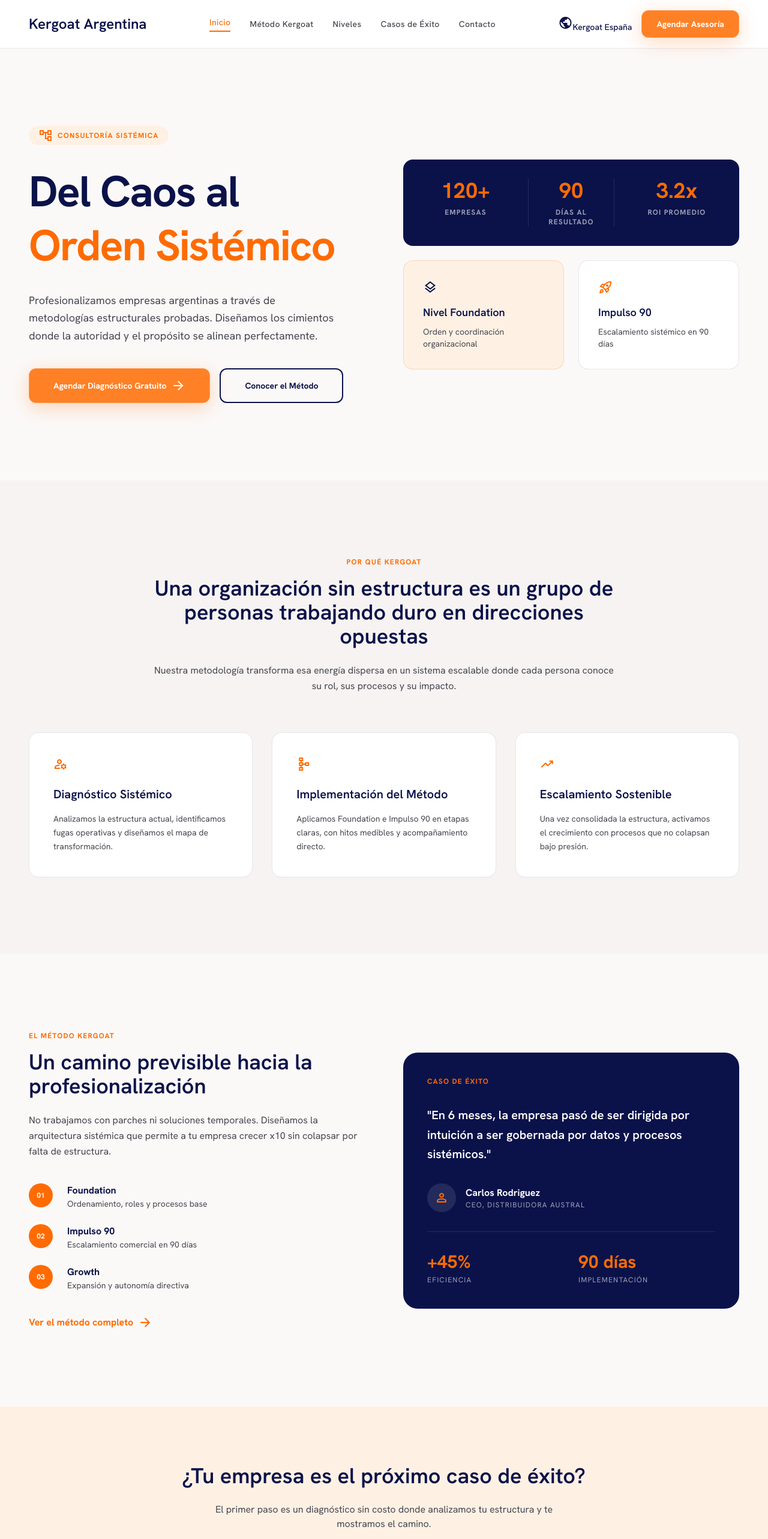
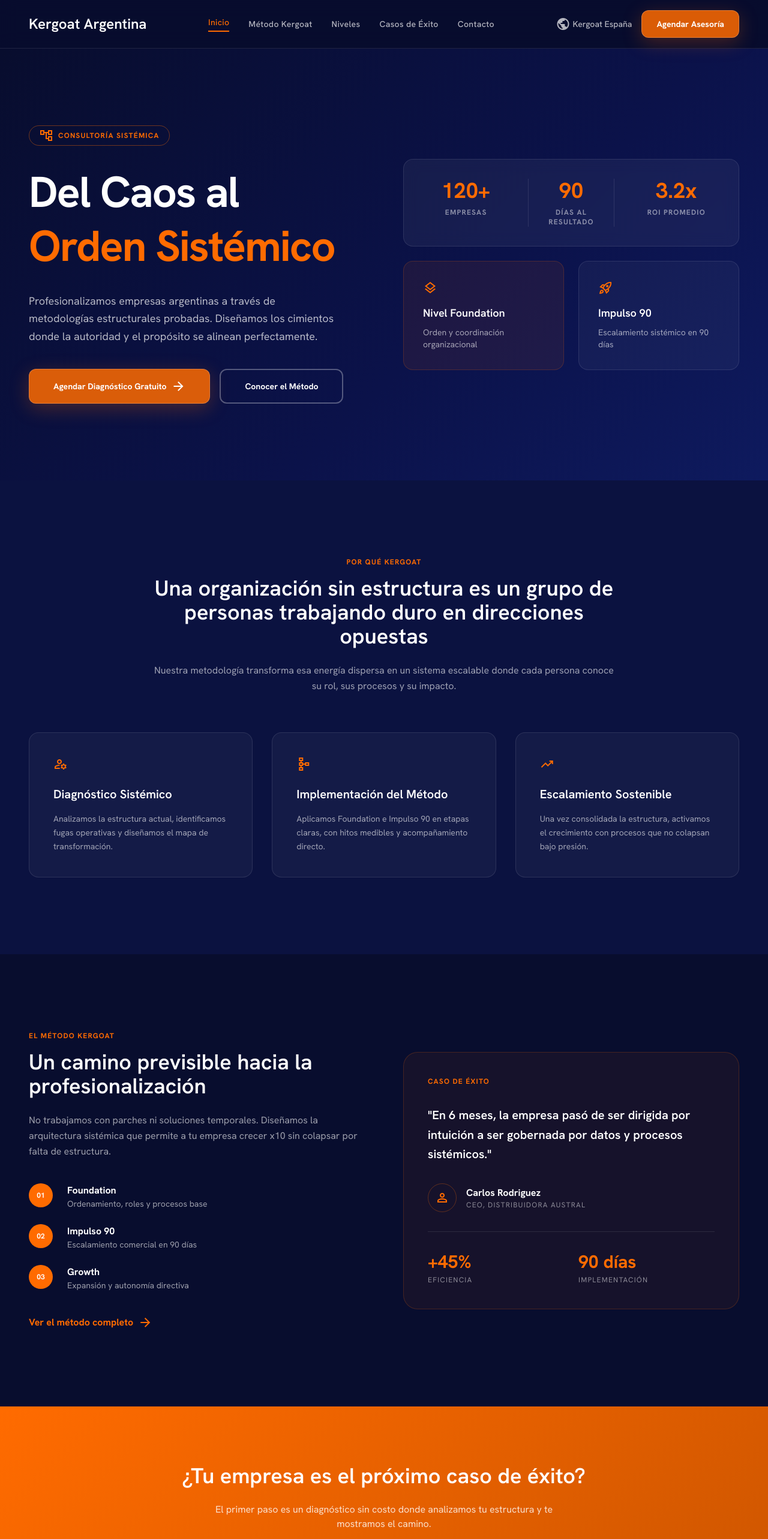
Before and after one commit to kergoatargentina/kergoat-argentina, a Next.js app: page / in a window 1280 px wide. Shown: the top 2566 px of the page at 60% size. Built offline with nearby package versions, Linux system fonts and the light colour scheme.

Commit message:
Dark Navy theme — predominant deep navy palette across site

```diff
--- a/src/app/globals.css
+++ b/src/app/globals.css
@@ -8,15 +8,16 @@
   --color-graphite: #353535;
   --color-pure-white: #FFFFFF;
 
-  --color-background: #fbf9f8;
-  --color-surface: #fbf9f8;
-  --color-surface-dim: #dcd9d9;
-  --color-surface-bright: #fbf9f8;
-  --color-surface-container-lowest: #ffffff;
-  --color-surface-container-low: #f6f3f2;
-  --color-surface-container: #f0eded;
-  --color-surface-container-high: #eae8e7;
-  --color-surface-container-highest: #e4e2e1;
+  /* Dark Navy theme */
+  --color-background: #080d2e;
+  --color-surface: #080d2e;
+  --color-surface-dim: #060a24;
+  --color-surface-bright: #0d1545;
+  --color-surface-container-lowest: #050820;
+  --color-surface-container-low: #0b1240;
+  --color-surface-container: #0e1650;
+  --color-surface-container-high: #111a5a;
+  --color-surface-container-highest: #151f65;
   --color-surface-variant: #e4e2e1;
   --color-on-surface: #1b1c1c;
   --color-on-surface-variant: #46464f;
@@ -76,7 +77,7 @@
 
 body {
   background-color: var(--color-background);
-  color: var(--color-on-surface);
+  color: #f0f0f5;
   font-family: var(--font-sans);
 }
 
--- a/src/app/page.tsx
+++ b/src/app/page.tsx
@@ -6,26 +6,26 @@ import Link from 'next/link'
 export default function HomePage() {
   return (
     <PublicLayout>
-      {/* Hero */}
-      <section className="bg-background min-h-[90vh] flex items-center overflow-hidden">
+      {/* Hero — fondo navy profundo */}
+      <section className="min-h-[90vh] flex items-center overflow-hidden" style={{ background: 'linear-gradient(135deg, #080d2e 0%, #0B124A 60%, #0e1a5e 100%)' }}>
         <div className="max-w-[1280px] mx-auto px-6 md:px-12 py-24 grid grid-cols-1 lg:grid-cols-2 gap-16 items-center">
           <div>
             <AnimateOnScroll direction="up" delay={0}>
-              <span className="inline-flex items-center gap-2 px-4 py-1 rounded-full bg-soft-apricot text-systemic-orange text-xs font-bold tracking-widest uppercase mb-8">
+              <span className="inline-flex items-center gap-2 px-4 py-1 rounded-full border border-systemic-orange/40 text-systemic-orange text-xs font-bold tracking-widest uppercase mb-8">
                 <span className="material-symbols-outlined text-base">account_tree</span>
                 Consultoría Sistémica
               </span>
             </AnimateOnScroll>
 
             <AnimateOnScroll direction="up" delay={100}>
-              <h1 className="text-5xl md:text-7xl font-bold text-deep-navy leading-tight tracking-tight mb-8">
+              <h1 className="text-5xl md:text-7xl font-bold leading-tight tracking-tight mb-8 text-white">
                 Del Caos al<br />
                 <span className="text-systemic-orange">Orden Sistémico</span>
               </h1>
             </AnimateOnScroll>
 
             <AnimateOnScroll direction="up" delay={200}>
-              <p className="text-lg text-on-surface-variant leading-relaxed mb-10 max-w-lg">
+              <p className="text-lg text-white/70 leading-relaxed mb-10 max-w-lg">
                 Profesionalizamos empresas argentinas a través de metodologías estructurales probadas. Diseñamos los cimientos donde la autoridad y el propósito se alinean perfectamente.
               </p>
             </AnimateOnScroll>
@@ -34,14 +34,14 @@ export default function HomePage() {
               <div className="flex flex-col sm:flex-row gap-4">
                 <Link
                   href="/contacto"
-                  className="liquid-glass-primary text-pure-white px-10 py-4 rounded-xl font-bold text-sm flex items-center justify-center gap-2"
+                  className="liquid-glass-primary text-white px-10 py-4 rounded-xl font-bold text-sm flex items-center justify-center gap-2"
                 >
                   Agendar Diagnóstico Gratuito
                   <span className="material-symbols-outlined text-base">arrow_forward</span>
                 </Link>
                 <Link
                   href="/metodo"
-                  className="bg-transparent border-2 border-deep-navy text-deep-navy px-10 py-4 rounded-xl font-bold text-sm flex items-center justify-center gap-2 hover:bg-soft-apricot transition-all duration-300"
+                  className="bg-transparent border-2 border-white/30 text-white px-10 py-4 rounded-xl font-bold text-sm flex items-center justify-center gap-2 hover:border-systemic-orange hover:text-systemic-orange transition-all duration-300"
                 >
                   Conocer el Método
                 </Link>
@@ -51,55 +51,56 @@ export default function HomePage() {
 
           <AnimateOnScroll direction="right" delay={200}>
             <div className="grid grid-cols-2 gap-6">
-              <div className="bg-deep-navy text-pure-white p-8 rounded-2xl col-span-2">
+              {/* Stats */}
+              <div className="col-span-2 rounded-2xl p-8 border border-white/10" style={{ background: 'rgba(255,255,255,0.05)', backdropFilter: 'blur(12px)' }}>
                 <div className="grid grid-cols-3 gap-8 text-center">
                   <div>
                     <div className="text-4xl font-bold text-systemic-orange mb-2">
                       <CountUp end={120} suffix="+" />
                     </div>
-                    <div className="text-xs font-bold tracking-widest uppercase text-white/60">Empresas</div>
+                    <div className="text-xs font-bold tracking-widest uppercase text-white/50">Empresas</div>
                   </div>
                   <div className="border-x border-white/10 px-4">
                     <div className="text-4xl font-bold text-systemic-orange mb-2">
                       <CountUp end={90} />
                     </div>
-                    <div className="text-xs font-bold tracking-widest uppercase text-white/60">Días al resultado</div>
+                    <div className="text-xs font-bold tracking-widest uppercase text-white/50">Días al resultado</div>
                   </div>
                   <div>
                     <div className="text-4xl font-bold text-systemic-orange mb-2">
                       <CountUp end={3.2} suffix="x" decimals={1} />
                     </div>
-                    <div className="text-xs font-bold tracking-widest uppercase text-white/60">ROI promedio</div>
+                    <div className="text-xs font-bold tracking-widest uppercase text-white/50">ROI promedio</div>
                   </div>
                 </div>
               </div>
 
-              <div className="bg-soft-apricot p-8 rounded-2xl border border-systemic-orange/20">
-                <span className="material-symbols-outlined text-deep-navy text-4xl mb-4 block">layers</span>
-                <h3 className="text-lg font-semibold text-deep-navy mb-2">Nivel Foundation</h3>
-                <p className="text-sm text-on-surface-variant">Orden y coordinación organizacional</p>
+              <div className="p-8 rounded-2xl border border-systemic-orange/20 hover:border-systemic-orange/50 transition-all" style={{ background: 'rgba(255,107,0,0.08)' }}>
+                <span className="material-symbols-outlined text-systemic-orange text-4xl mb-4 block">layers</span>
+                <h3 className="text-lg font-semibold text-white mb-2">Nivel Foundation</h3>
+                <p className="text-sm text-white/60">Orden y coordinación organizacional</p>
               </div>
 
-              <div className="bg-pure-white p-8 rounded-2xl border border-deep-navy/10 hover:border-systemic-orange/30 transition-all">
+              <div className="p-8 rounded-2xl border border-white/10 hover:border-systemic-orange/40 transition-all" style={{ background: 'rgba(255,255,255,0.04)' }}>
                 <span className="material-symbols-outlined text-systemic-orange text-4xl mb-4 block">rocket_launch</span>
-                <h3 className="text-lg font-semibold text-deep-navy mb-2">Impulso 90</h3>
-                <p className="text-sm text-on-surface-variant">Escalamiento sistémico en 90 días</p>
+                <h3 className="text-lg font-semibold text-white mb-2">Impulso 90</h3>
+                <p className="text-sm text-white/60">Escalamiento sistémico en 90 días</p>
               </div>
             </div>
           </AnimateOnScroll>
         </div>
       </section>
 
-      {/* Propuesta de valor */}
-      <section className="py-24 md:py-32 bg-surface-container-low">
+      {/* Propuesta de valor — navy medio */}
+      <section className="py-24 md:py-32" style={{ background: '#0b1240' }}>
         <div className="max-w-[1280px] mx-auto px-6 md:px-12">
           <AnimateOnScroll direction="up">
             <div className="text-center mb-16 max-w-3xl mx-auto">
               <span className="text-xs font-bold tracking-widest text-systemic-orange uppercase block mb-4">Por Qué Kergoat</span>
-              <h2 className="text-4xl font-semibold text-deep-navy mb-6">
+              <h2 className="text-4xl font-semibold text-white mb-6">
                 Una organización sin estructura es un grupo de personas trabajando duro en direcciones opuestas
               </h2>
-              <p className="text-base text-on-surface-variant leading-relaxed">
+              <p className="text-base text-white/60 leading-relaxed">
                 Nuestra metodología transforma esa energía dispersa en un sistema escalable donde cada persona conoce su rol, sus procesos y su impacto.
               </p>
             </div>
@@ -107,30 +108,15 @@ export default function HomePage() {
 
           <div className="grid grid-cols-1 md:grid-cols-3 gap-8">
             {[
-              {
-                icon: 'manage_accounts',
-                title: 'Diagnóstico Sistémico',
-                desc: 'Analizamos la estructura actual, identificamos fugas operativas y diseñamos el mapa de transformación.',
-                delay: 0,
-              },
-              {
-                icon: 'schema',
-                title: 'Implementación del Método',
-                desc: 'Aplicamos Foundation e Impulso 90 en etapas claras, con hitos medibles y acompañamiento directo.',
-                delay: 100,
-              },
-              {
-                icon: 'trending_up',
-                title: 'Escalamiento Sostenible',
-                desc: 'Una vez consolidada la estructura, activamos el crecimiento con procesos que no colapsan bajo presión.',
-                delay: 200,
-              },
+              { icon: 'manage_accounts', title: 'Diagnóstico Sistémico', desc: 'Analizamos la estructura actual, identificamos fugas operativas y diseñamos el mapa de transformación.', delay: 0 },
+              { icon: 'schema', title: 'Implementación del Método', desc: 'Aplicamos Foundation e Impulso 90 en etapas claras, con hitos medibles y acompañamiento directo.', delay: 100 },
+              { icon: 'trending_up', title: 'Escalamiento Sostenible', desc: 'Una vez consolidada la estructura, activamos el crecimiento con procesos que no colapsan bajo presión.', delay: 200 },
             ].map(({ icon, title, desc, delay }) => (
               <AnimateOnScroll key={title} direction="up" delay={delay}>
-                <div className="bg-pure-white p-10 rounded-2xl border border-deep-navy/10 hover:border-systemic-orange/30 transition-all hover:-translate-y-1 h-full">
+                <div className="p-10 rounded-2xl border border-white/10 hover:border-systemic-orange/40 transition-all hover:-translate-y-1 h-full" style={{ background: 'rgba(255,255,255,0.04)' }}>
                   <span className="material-symbols-outlined text-systemic-orange text-4xl mb-6 block">{icon}</span>
-                  <h3 className="text-xl font-semibold text-deep-navy mb-4">{title}</h3>
-                  <p className="text-sm text-on-surface-variant leading-relaxed">{desc}</p>
+                  <h3 className="text-xl font-semibold text-white mb-4">{title}</h3>
+                  <p className="text-sm text-white/60 leading-relaxed">{desc}</p>
                 </div>
               </AnimateOnScroll>
             ))}
@@ -138,13 +124,13 @@ export default function HomePage() {
         </div>
       </section>
 
-      {/* Metodología — preview */}
-      <section className="py-24 md:py-32">
+      {/* Metodología — fondo más oscuro */}
+      <section className="py-24 md:py-32" style={{ background: '#080d2e' }}>
         <div className="max-w-[1280px] mx-auto px-6 md:px-12 flex flex-col lg:flex-row gap-16 items-center">
           <AnimateOnScroll direction="left" className="lg:w-1/2">
             <span className="text-xs font-bold tracking-widest text-systemic-orange uppercase block mb-4">El Método Kergoat</span>
-            <h2 className="text-4xl font-semibold text-deep-navy mb-6">Un camino previsible hacia la profesionalización</h2>
-            <p className="text-base text-on-surface-variant leading-relaxed mb-10">
+            <h2 className="text-4xl font-semibold text-white mb-6">Un camino previsible hacia la profesionalización</h2>
+            <p className="text-base text-white/60 leading-relaxed mb-10">
               No trabajamos con parches ni soluciones temporales. Diseñamos la arquitectura sistémica que permite a tu empresa crecer x10 sin colapsar por falta de estructura.
             </p>
 
@@ -156,12 +142,10 @@ export default function HomePage() {
               ].map(({ num, label, desc }, i) => (
                 <AnimateOnScroll key={num} direction="left" delay={i * 100}>
                   <div className="flex items-start gap-6">
-                    <div className="w-10 h-10 rounded-full bg-systemic-orange text-pure-white flex items-center justify-center font-bold text-xs shrink-0">
-                      {num}
-                    </div>
+                    <div className="w-10 h-10 rounded-full bg-systemic-orange text-white flex items-center justify-center font-bold text-xs shrink-0">{num}</div>
                     <div>
-                      <div className="font-bold text-deep-navy">{label}</div>
-                      <div className="text-sm text-on-surface-variant">{desc}</div>
+                      <div className="font-bold text-white">{label}</div>
+                      <div className="text-sm text-white/60">{desc}</div>
                     </div>
                   </div>
                 </AnimateOnScroll>
@@ -169,10 +153,7 @@ export default function HomePage() {
             </div>
 
             <AnimateOnScroll direction="up" delay={300}>
-              <Link
-                href="/metodo"
-                className="mt-10 inline-flex items-center gap-2 text-systemic-orange font-bold hover:underline"
-              >
+              <Link href="/metodo" className="mt-10 inline-flex items-center gap-2 text-systemic-orange font-bold hover:underline">
                 Ver el método completo
                 <span className="material-symbols-outlined text-base">arrow_forward</span>
               </Link>
@@ -180,32 +161,28 @@ export default function HomePage() {
           </AnimateOnScroll>
 
           <AnimateOnScroll direction="right" className="lg:w-1/2">
-            <div className="bg-deep-navy rounded-3xl p-10 text-pure-white">
+            <div className="rounded-3xl p-10 border border-systemic-orange/20" style={{ background: 'rgba(255,107,0,0.06)' }}>
               <div className="text-xs font-bold tracking-widest text-systemic-orange uppercase mb-8">Caso de Éxito</div>
-              <blockquote className="text-xl font-semibold leading-relaxed mb-8">
+              <blockquote className="text-xl font-semibold text-white leading-relaxed mb-8">
                 "En 6 meses, la empresa pasó de ser dirigida por intuición a ser gobernada por datos y procesos sistémicos."
               </blockquote>
               <div className="flex items-center gap-4">
-                <div className="w-12 h-12 rounded-full bg-white/10 flex items-center justify-center">
+                <div className="w-12 h-12 rounded-full flex items-center justify-center border border-systemic-orange/30">
                   <span className="material-symbols-outlined text-systemic-orange">person</span>
                 </div>
                 <div>
-                  <div className="font-bold">Carlos Rodriguez</div>
-                  <div className="text-xs text-white/60 uppercase tracking-widest">CEO, Distribuidora Austral</div>
+                  <div className="font-bold text-white">Carlos Rodriguez</div>
+                  <div className="text-xs text-white/50 uppercase tracking-widest">CEO, Distribuidora Austral</div>
                 </div>
               </div>
               <div className="mt-8 grid grid-cols-2 gap-6 border-t border-white/10 pt-8">
                 <div>
-                  <div className="text-3xl font-bold text-systemic-orange">
-                    +<CountUp end={45} suffix="%" />
-                  </div>
-                  <div className="text-xs text-white/60 uppercase tracking-widest mt-1">Eficiencia</div>
+                  <div className="text-3xl font-bold text-systemic-orange">+<CountUp end={45} suffix="%" /></div>
+                  <div className="text-xs text-white/50 uppercase tracking-widest mt-1">Eficiencia</div>
                 </div>
                 <div>
-                  <div className="text-3xl font-bold text-systemic-orange">
-                    <CountUp end={90} /> días
-                  </div>
-                  <div className="text-xs text-white/60 uppercase tracking-widest mt-1">Implementación</div>
+                  <div className="text-3xl font-bold text-systemic-orange"><CountUp end={90} /> días</div>
+                  <div className="text-xs text-white/50 uppercase tracking-widest mt-1">Implementación</div>
                 </div>
               </div>
             </div>
@@ -213,17 +190,17 @@ export default function HomePage() {
         </div>
       </section>
 
-      {/* CTA final */}
-      <section className="py-24 bg-soft-apricot overflow-hidden">
+      {/* CTA final — franja naranja */}
+      <section className="py-24 overflow-hidden" style={{ background: 'linear-gradient(135deg, #FF6B00 0%, #cc5500 100%)' }}>
         <AnimateOnScroll direction="up">
           <div className="max-w-[1280px] mx-auto px-6 md:px-12 text-center">
-            <h2 className="text-4xl font-semibold text-deep-navy mb-6">¿Tu empresa es el próximo caso de éxito?</h2>
-            <p className="text-base text-on-surface-variant mb-10 max-w-xl mx-auto">
+            <h2 className="text-4xl font-semibold text-white mb-6">¿Tu empresa es el próximo caso de éxito?</h2>
+            <p className="text-base text-white/80 mb-10 max-w-xl mx-auto">
               El primer paso es un diagnóstico sin costo donde analizamos tu estructura y te mostramos el camino.
             </p>
             <Link
               href="/contacto"
-              className="inline-flex items-center gap-3 bg-systemic-orange text-pure-white px-12 py-5 font-bold text-sm hover:bg-deep-navy transition-all duration-300"
+              className="inline-flex items-center gap-3 bg-white text-systemic-orange px-12 py-5 font-bold text-sm hover:bg-deep-navy hover:text-white transition-all duration-300"
             >
               AGENDAR DIAGNÓSTICO SIN COSTO
               <span className="material-symbols-outlined">arrow_forward</span>
--- a/src/components/Navbar.tsx
+++ b/src/components/Navbar.tsx
@@ -15,9 +15,9 @@ export default function Navbar() {
   const pathname = usePathname()
 
   return (
-    <nav className="bg-pure-white border-b border-deep-navy/10 sticky top-0 z-50 transition-shadow duration-200">
+    <nav className="sticky top-0 z-50 transition-all duration-300 border-b border-white/10" style={{ background: 'rgba(8,13,46,0.92)', backdropFilter: 'blur(16px)' }}>
       <div className="flex justify-between items-center w-full px-6 md:px-12 max-w-[1280px] mx-auto h-20">
-        <Link href="/" className="text-2xl font-semibold text-deep-navy">
+        <Link href="/" className="text-2xl font-semibold text-white">
           Kergoat Argentina
         </Link>
 
@@ -31,7 +31,7 @@ export default function Navbar() {
                 className={`text-sm font-medium tracking-wide transition-colors duration-200 ${
                   active
                     ? 'text-systemic-orange font-bold border-b-2 border-systemic-orange pb-1'
-                    : 'text-on-surface-variant hover:text-systemic-orange'
+                    : 'text-white/70 hover:text-systemic-orange'
                 }`}
               >
                 {label}
@@ -45,14 +45,14 @@ export default function Navbar() {
             href="https://kergoattrading.com/"
             target="_blank"
             rel="noopener noreferrer"
-            className="hidden lg:block text-sm font-medium text-deep-navy hover:text-systemic-orange transition-colors flex items-center gap-1"
+            className="hidden lg:flex items-center gap-1 text-sm font-medium text-white/70 hover:text-systemic-orange transition-colors"
           >
             <span className="material-symbols-outlined text-base">public</span>
             Kergoat España
           </a>
           <Link
             href="/contacto"
-            className="liquid-glass-primary text-pure-white px-6 py-3 rounded-xl font-bold text-sm"
+            className="liquid-glass-primary text-white px-6 py-3 rounded-xl font-bold text-sm"
           >
             Agendar Asesoría
           </Link>
```
